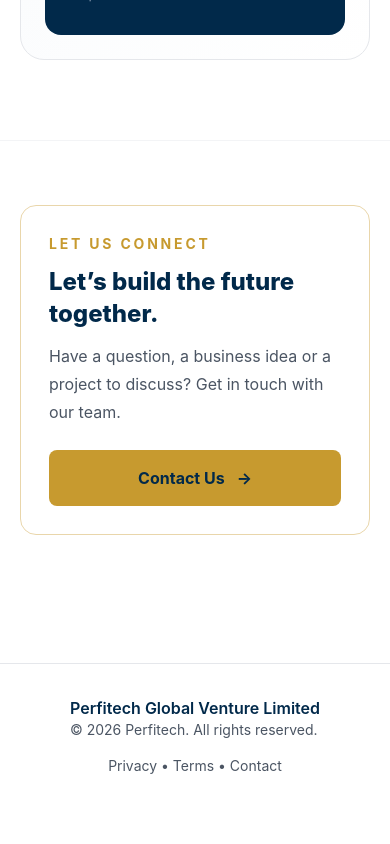
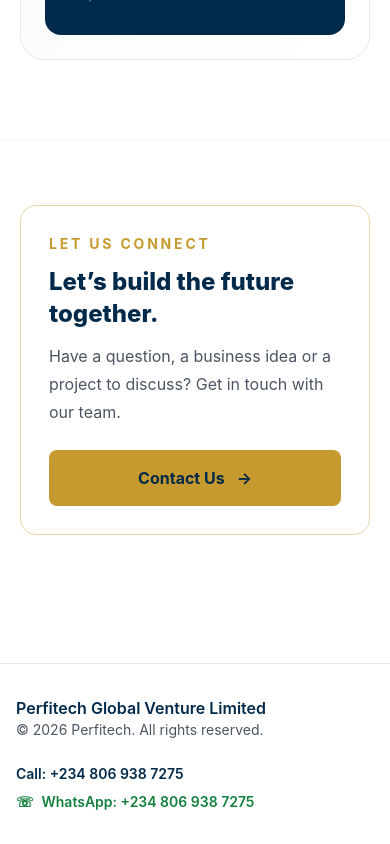
Before and after one commit to perficoin-hue/perfi-site, a Next.js app: page / in a window 390 px wide. Shown: the part 5095-5939 px from the top of the page. Before the commit the page ends 5903 px from the top, so only its background shows below. Built offline with nearby package versions, Linux system fonts and the light colour scheme.

Commit message:
Add Perfitech phone and WhatsApp contact to site footer

```diff
--- a/components/Footer.tsx
+++ b/components/Footer.tsx
@@ -1,12 +1,28 @@
-export default function Footer(){
+export default function Footer() {
   return (
-    <footer className="mt-16 border-t">
-      <div className="max-w-6xl mx-auto px-4 py-8 flex flex-col sm:flex-row justify-between items-center gap-4">
+    <footer className="mt-16 border-t border-gray-200 bg-white">
+      <div className="mx-auto flex max-w-6xl flex-col gap-6 px-4 py-8 sm:flex-row sm:items-center sm:justify-between">
         <div>
           <p className="font-semibold text-perfi-navy">Perfitech Global Venture Limited</p>
           <p className="text-sm text-gray-600">© {new Date().getFullYear()} Perfitech. All rights reserved.</p>
         </div>
-        <div className="text-sm text-gray-600">Privacy • Terms • Contact</div>
+        <div className="flex flex-col gap-2 text-sm sm:items-end">
+          <a
+            href="tel:+2348069387275"
+            className="font-semibold text-perfi-navy hover:text-amber-700"
+          >
+            Call: +234 806 938 7275
+          </a>
+          <a
+            href="https://wa.me/2348069387275"
+            target="_blank"
+            rel="noopener noreferrer"
+            className="inline-flex items-center gap-2 font-semibold text-green-700 hover:text-green-800"
+            aria-label="Chat with Perfitech on WhatsApp at +234 806 938 7275"
+          >
+            <span aria-hidden="true">☏</span> WhatsApp: +234 806 938 7275
+          </a>
+        </div>
       </div>
     </footer>
   )
```
